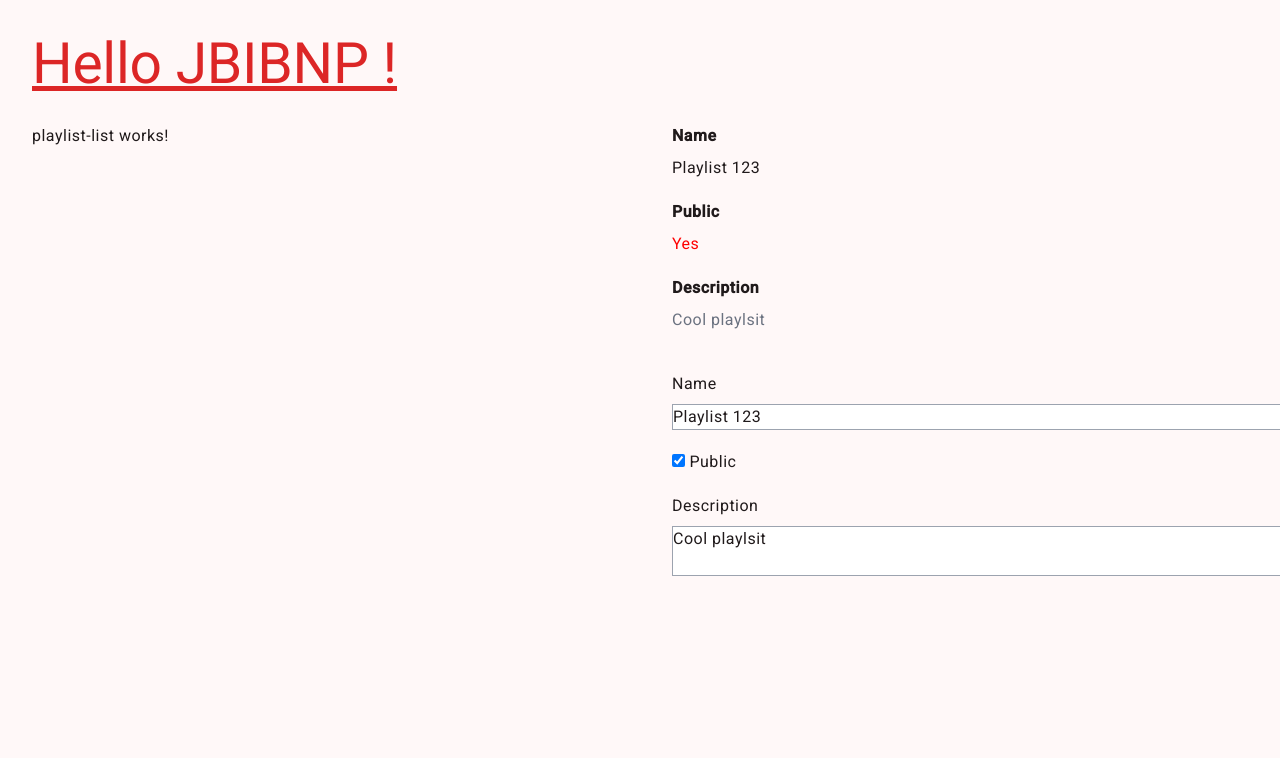
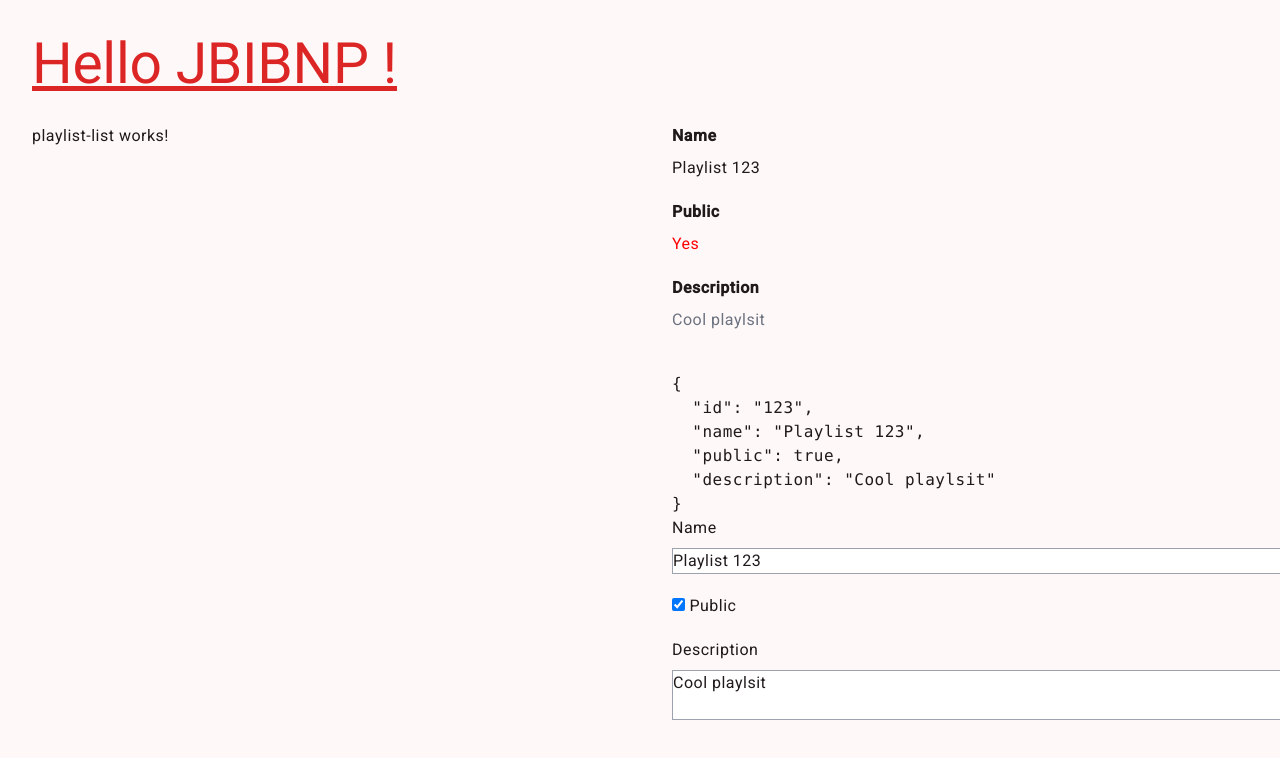
Before and after one commit to ev45ive/jbi-bnp-angular, an Angular app: page /playlists in a window 1280 px wide. Shown: the top 758 px of the page. Built offline with nearby package versions, Linux system fonts and the light colour scheme.

Commit message:
<pre>{{ playlist | json  }}</pre>

```diff
--- a/src/app/playlists/components/playlist-editor/playlist-editor.component.html
+++ b/src/app/playlists/components/playlist-editor/playlist-editor.component.html
@@ -1,5 +1,8 @@
 <!-- div.grid.gap-5>div.grid.gap-2*3>label{Name}+input -->
 <!-- div.grid.gap-5>div.grid.gap-2>label{Name}+input -->
+
+<!-- <pre>{{playlist | json  | uppercase }}</pre> -->
+<pre>{{ playlist | json  }}</pre>
 
 <div class="grid gap-5">
   <div class="grid gap-2">
```
